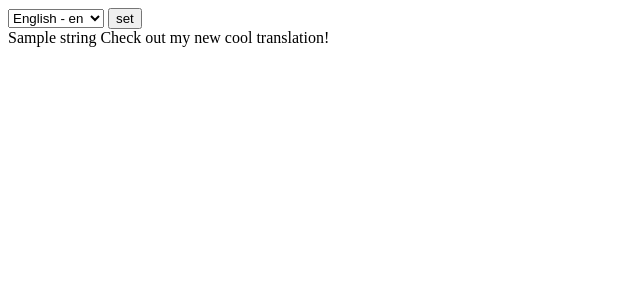
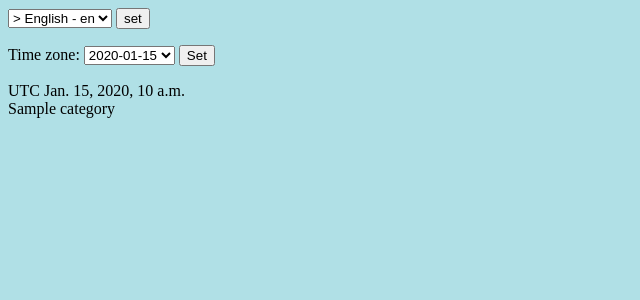
Before and after one commit to Arty-Van-Sonner/newspaper, a Django app: template NewsPaper/templates/index.html in a window 1280 px wide. Shown: the top 300 px of the page, without its empty margins (0-640 px from the left). Run offline with Django 4.2, Linux system fonts and the light colour scheme; tables that the repository leaves empty hold one stand-in row (values such as "Sample post"); the template is opened without the code that fills it: values that come from a table or form of the project are taken from there, most other values are stand-ins (such as "Sample title", 1, 10 or a date in 2020); parts of the project's set-up code (start-up, migrations or seed data) failed here and were passed over.

Commit message:
Timezones

```diff
--- a/NewsPaper/NewsPaper/settings.py
+++ b/NewsPaper/NewsPaper/settings.py
@@ -62,7 +62,7 @@ INSTALLED_APPS = [
     'celery',
 
     'mcdonalds',
-    'basic',
+    'main',
 ]
 
 MIDDLEWARE = [
@@ -78,6 +78,7 @@ MIDDLEWARE = [
     'django.middleware.clickjacking.XFrameOptionsMiddleware',
 
     "allauth.account.middleware.AccountMiddleware",
+    'main.middlewares.TimezoneMiddleware', # add that middleware!
 ]
 
 ROOT_URLCONF = 'NewsPaper.urls'
--- /dev/null
+++ b/NewsPaper/main/middlewares.py
@@ -0,0 +1,16 @@
+import pytz
+
+from django.utils import timezone
+
+class TimezoneMiddleware:
+    def __init__(self, get_response):
+        self.get_response = get_response
+
+    def __call__(self, request):
+        tzname = request.session.get('django_timezone') #  пытаемся забрать часовой пояс из сессии
+        #  если он есть в сессии, то выставляем такой часовой пояс. Если же его нет, значит он не установлен, и часовой пояс надо выставить по умолчанию (на время сервера)
+        if tzname:
+            timezone.activate(pytz.timezone(tzname))
+        else:
+            timezone.deactivate()
+        return self.get_response(request)
--- a/NewsPaper/simpleapp/translation.py
+++ b/NewsPaper/simpleapp/translation.py
@@ -1,4 +1,4 @@
-from .models import Category, MyModel
+from .models import Category, Product
 from modeltranslation.translator import register, TranslationOptions # импортируем декоратор для перевода и класс настроек, от которого будем наследоваться
 
 
@@ -9,6 +9,6 @@ class CategoryTranslationOptions(TranslationOptions):
     fields = ('name', ) # указываем, какие именно поля надо переводить в виде кортежа
 
 
-@register(MyModel)
-class MyModelTranslationOptions(TranslationOptions):
+@register(Product)
+class ProductTranslationOptions(TranslationOptions):
     fields = ('name', )
--- a/NewsPaper/templates/index.html
+++ b/NewsPaper/templates/index.html
@@ -1,5 +1,6 @@
-<!DOCTYPE html>
 {% load i18n %}
+{% load tz %} <!-- не забываем загрузить тег для работы с часовыми поясами -->
+
 
 <html lang="en">
 <head>
@@ -7,17 +8,22 @@
     <meta http-equiv="X-UA-Compatible" content="IE=edge">
     <meta name="viewport" content="width=device-width, initial-scale=1.0">
     <title>Page title</title>
+    <!-- Если сейчас больше чем 19 или же меньше 7, то выводим тёмную тему, иначе выводим светлую -->
+    <style>
+        body {background-color: {% if current_time.hour >= 19 or current_time.hour <= 7 %} darkcyan {% else %} powderblue {% endif %};}
+    </style>
 </head>
 <body>
-    <form action="{% url 'set_language' %}" method="POST"> {% csrf_token %} <!-- Не забываем по csrf_token для POST запросов -->
+
+    <form action="{% url 'set_language' %}" method="POST"> {% csrf_token %} <!-- Не забываем по csrf_token для POST-запросов -->
         <input type="hidden" name="next" value="{{ redirect_to }}">
 
         <select name="language" id="">
             {% get_available_languages as LANGUAGES %} <!-- получаем языки -->
             {% get_language_info_list for LANGUAGES as languages %} <!-- Помещаем их в список languages -->
-            {% get_current_language as LANGUAGE_CODE %}
+
             {% for language in languages %} <!-- Итерируясь по списку, выводим их название на языке пользователя и код -->
-                <option value="{{ language.code }}" {% if language.code == LANGUAGE_CODE %} selected {% endif %}>
+                <option value="{{ language.code }}" {% if language.code == LANGUAGE_CODE %} selected >{% endif %} >
                     {{ language.name_local }} - {{ language.code }}
                 </option>
             {% endfor %}
@@ -25,7 +31,27 @@
         <input type="submit" value="set">
     </form>
 
-    {{ string }} <!-- Это уже знакомая нам переменная, просто засунули её в шаблон -->
-    {% trans "Check out my new cool translation" %}! <!-- Переводим строку -->
+    {% get_current_timezone as TIME_ZONE %}
+    <form action="" method="POST">
+        {% csrf_token %}
+        <label for="timezone">Time zone:</label>
+        <select name="timezone">
+            {% for tz in timezones %}
+            <option value="{{ tz }}"{% if tz == TIME_ZONE %} selected{% endif %}>{{ tz }}</option>
+            {% endfor %}
+        </select>
+        <input type="submit" value="Set">
+    </form>
+
+    {{ TIME_ZONE }}
+    {{ current_time|timezone:TIME_ZONE }} <!-- Отображаем время в выбранном часовом поясе  -->
+
+    {% for model in models %}
+    <div class="model-class">
+        {{ model.name }}
+    </div>
+    {% endfor %}
+
+
 </body>
 </html>
```
Also changed, not shown: NewsPaper/main/views.py (+22 -5 lines), NewsPaper/simpleapp/admin.py (+10 -0 lines), NewsPaper/simpleapp/migrations/0004_category_name_en_us_category_name_ru_and_more.py (added).
